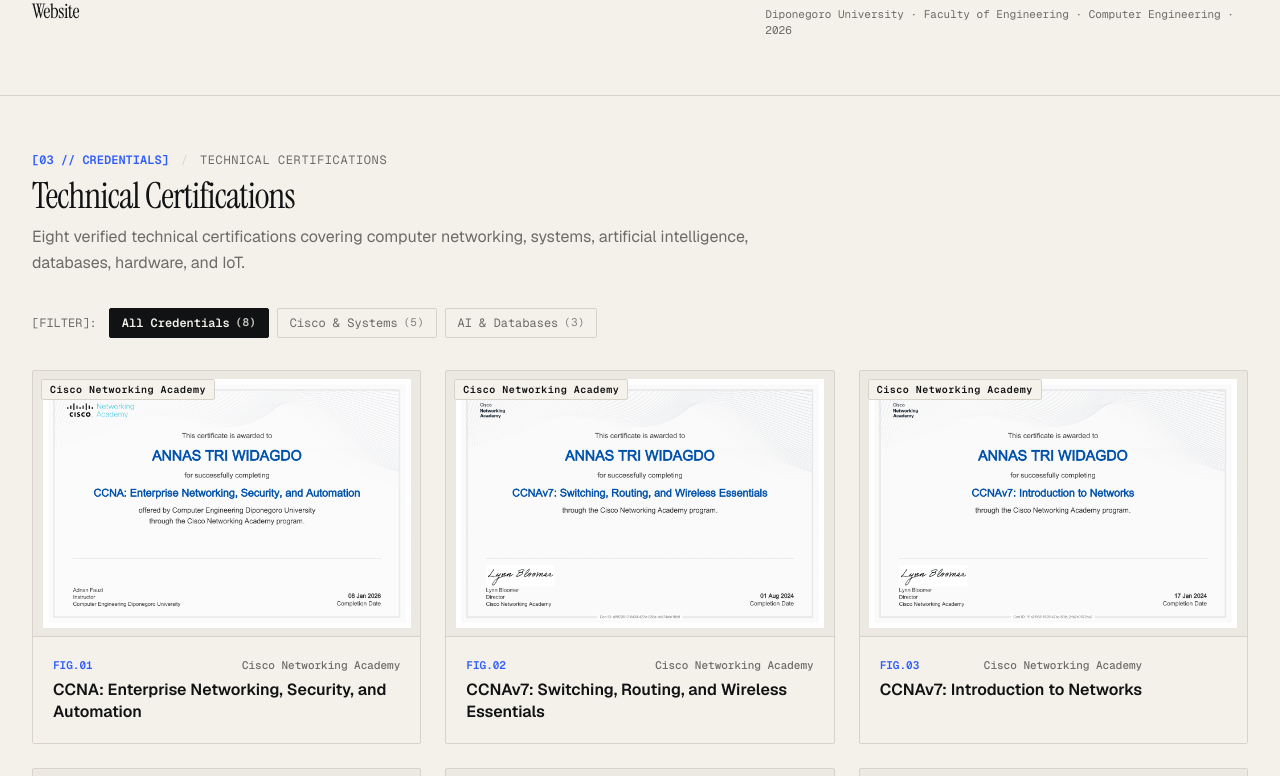
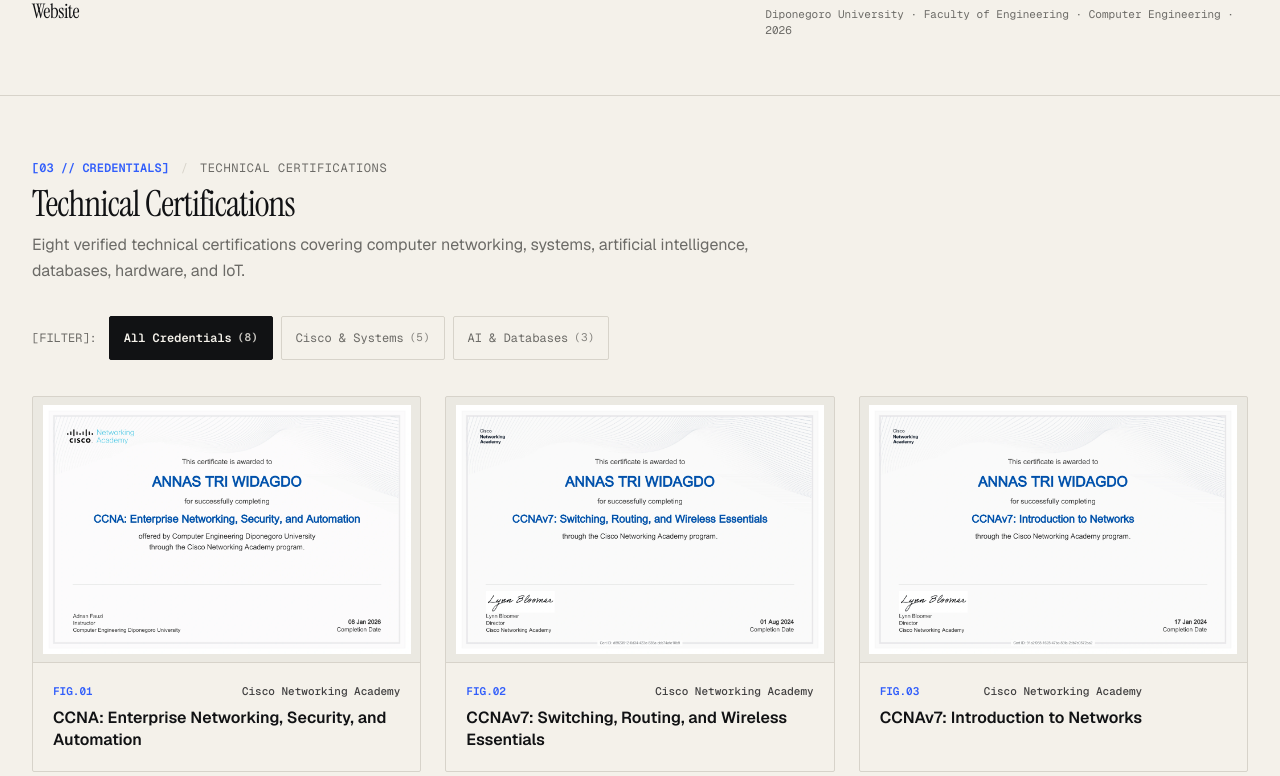
Before and after one commit to annastriw/annas-portfolio, a Next.js app: page /en/about in a window 1280 px wide. Shown: the part 1304-2080 px from the top of the page. Built offline with nearby package versions, Linux system fonts and the light colour scheme.

Commit message:
feat(about): implement credentials archive and accessible preview (REV-33)

```diff
--- a/src/components/about/about-certificates.tsx
+++ b/src/components/about/about-certificates.tsx
@@ -3,15 +3,19 @@
 import { useState, useMemo, useEffect, useRef } from "react";
 import Image from "next/image";
 import type { Locale } from "@/lib/i18n/config";
-import type { CertificateData } from "@/content/about/about-data";
-import { certificatesData } from "@/content/about/about-data";
+import type { CertificateData, CredentialFilter } from "@/content/about/about-data";
+import {
+  certificatesData,
+  credentialFilters,
+  credentialSectionCopy,
+} from "@/content/about/about-data";
 import { ScrollReveal } from "@/components/ui/scroll-reveal";
 
 interface AboutCertificatesProps {
   locale: Locale;
 }
 
-type CertFilterCategory = "all" | "cisco-systems" | "ai-databases";
+type CertFilterCategory = CredentialFilter["key"];
 
 export function AboutCertificates({ locale }: AboutCertificatesProps) {
   const [selectedCategory, setSelectedCategory] =
@@ -23,22 +27,18 @@
   const modalContentRef = useRef<HTMLDivElement>(null);
 
   const isId = locale === "id";
+  const copy = credentialSectionCopy;
 
-  const categories: { key: CertFilterCategory; label: { en: string; id: string } }[] =
-    [
-      {
-        key: "all",
-        label: { en: "All Credentials", id: "Semua Sertifikasi" },
-      },
-      {
-        key: "cisco-systems",
-        label: { en: "Cisco & Systems", id: "Cisco & Sistem" },
-      },
-      {
-        key: "ai-databases",
-        label: { en: "AI & Databases", id: "AI & Basis Data" },
-      },
-    ];
+  // Derive filter counts dynamically from authoritative data
+  const filterOptions = useMemo(() => {
+    return credentialFilters.map((f) => ({
+      ...f,
+      count:
+        f.key === "all"
+          ? certificatesData.length
+          : certificatesData.filter((c) => c.category === f.key).length,
+    }));
+  }, []);
 
   const filteredCertificates = useMemo(() => {
     if (selectedCategory === "all") return certificatesData;
@@ -99,21 +99,10 @@
     };
   }, [activeCertificate]);
 
-  const copy = {
-    tag: isId ? "[03 // SERTIFIKASI]" : "[03 // CREDENTIALS]",
-    subtag: isId ? "SERTIFIKASI TEKNIS" : "TECHNICAL CERTIFICATIONS",
-    title: isId ? "Sertifikasi Teknis" : "Technical Certifications",
-    subtitle: isId
-      ? "Delapan sertifikasi teknis terverifikasi di bidang jaringan komputer, sistem, kecerdasan buatan, basis data, hardware, dan IoT."
-      : "Eight verified technical certifications covering computer networking, systems, artificial intelligence, databases, hardware, and IoT.",
-    filterLabel: "[FILTER]:",
-    inspectText: isId ? "Lihat Kredensial" : "Inspect Credential",
-  };
-
   return (
     <section
-      className="about-certificates-section py-8 sm:py-12 md:py-14"
-      aria-label={copy.title}
+      className="about-certificates-section py-8 sm:py-12 md:py-16"
+      aria-label={copy.title[locale]}
     >
       <div className="max-w-7xl mx-auto px-4 sm:px-6 lg:px-8 flex flex-col gap-6 sm:gap-8">
         {/* Section Header */}
@@ -122,36 +111,35 @@
           className="flex flex-col gap-2 max-w-3xl"
         >
           <div className="section-header-meta flex items-center gap-3 font-mono text-xs text-(--color-muted)">
-            <span className="font-semibold text-(--color-accent)">{copy.tag}</span>
+            <span className="font-semibold text-(--color-accent)">
+              {isId ? "[03 // SERTIFIKASI]" : "[03 // CREDENTIALS]"}
+            </span>
             <span className="text-(--color-border)" aria-hidden="true">
               /
             </span>
-            <span className="uppercase tracking-wider">{copy.subtag}</span>
+            <span className="uppercase tracking-wider">{copy.subtag[locale]}</span>
           </div>
 
           <h2 className="section-title font-serif text-3xl sm:text-4xl text-(--color-foreground) font-normal m-0 tracking-tight">
-            {copy.title}
+            {copy.title[locale]}
           </h2>
 
           <p className="section-subtitle text-sm sm:text-base text-(--color-muted) leading-relaxed m-0">
-            {copy.subtitle}
+            {copy.summary[locale]}
           </p>
         </ScrollReveal>
 
         {/* Category Filter Controls */}
         <div
-          className="flex flex-wrap items-center gap-3 font-mono text-xs"
+          className="flex items-center gap-3 font-mono text-xs overflow-x-auto pb-1 max-w-full"
           role="group"
-          aria-label={isId ? "Filter sertifikasi" : "Filter credentials"}
+          aria-label={copy.accessibility.filterLabel[locale]}
         >
-          <span className="text-(--color-muted)">{copy.filterLabel}</span>
-          <div className="flex flex-wrap gap-2">
-            {categories.map((cat) => {
-              const count =
-                cat.key === "all"
-                  ? certificatesData.length
-                  : certificatesData.filter((c) => c.category === cat.key).length;
-
+          <span className="text-(--color-muted) shrink-0 select-none">
+            [FILTER]:
+          </span>
+          <div className="flex flex-nowrap sm:flex-wrap gap-2 shrink-0">
+            {filterOptions.map((cat) => {
               const isSelected = selectedCategory === cat.key;
 
               return (
@@ -160,24 +148,29 @@
                   type="button"
                   onClick={() => setSelectedCategory(cat.key)}
                   aria-pressed={isSelected}
-                  className={`inline-flex items-center gap-1.5 px-3 py-1.5 border font-mono text-xs rounded-[2px] transition-all duration-200 cursor-pointer ${
+                  className={`inline-flex items-center gap-1.5 min-h-[44px] px-3.5 py-2 border font-mono text-xs rounded-[2px] transition-colors duration-150 cursor-pointer focus-visible:outline-2 focus-visible:outline-(--color-accent) focus-visible:outline-offset-2 ${
                     isSelected
                       ? "border-(--color-foreground) bg-(--color-foreground) text-(--color-background) font-semibold"
                       : "border-(--color-border) bg-(--color-background) text-(--color-muted) hover:text-(--color-foreground) hover:border-(--color-foreground)"
                   }`}
                 >
                   <span>{cat.label[locale]}</span>
-                  <span className="text-[11px] opacity-80">({count})</span>
+                  <span className="text-[11px] opacity-80">({cat.count})</span>
                 </button>
               );
             })}
           </div>
         </div>
 
-        {/* Certificate Cards Grid */}
-        <div className="grid grid-cols-1 md:grid-cols-2 lg:grid-cols-3 gap-5 sm:gap-6">
-          {filteredCertificates.map((cert, idx) => {
-            const figureNum = String(idx + 1).padStart(2, "0");
+        {/* Technical Editorial Archive Grid */}
+        <div className="grid grid-cols-1 md:grid-cols-2 xl:grid-cols-3 gap-5 sm:gap-6">
+          {filteredCertificates.map((cert) => {
+            const masterIndex = certificatesData.findIndex(
+              (c) => c.id === cert.id,
+            );
+            const figureNum = String(
+              masterIndex >= 0 ? masterIndex + 1 : 1,
+            ).padStart(2, "0");
 
             return (
               <article
@@ -190,44 +183,49 @@
                     activeTriggerRef.current = e.currentTarget;
                     setActiveCertificate(cert);
                   }}
-                  aria-label={isId ? `Lihat sertifikat ${cert.title[locale]}` : `View certificate ${cert.title[locale]}`}
-                  className="flex flex-col w-full h-full text-left p-0 border-0 bg-transparent cursor-pointer group"
+                  aria-label={
+                    isId
+                      ? `Lihat sertifikat ${cert.title[locale]}`
+                      : `Inspect certificate: ${cert.title[locale]}`
+                  }
+                  className="flex flex-col w-full h-full text-left p-0 border-0 bg-transparent cursor-pointer group focus-visible:outline-2 focus-visible:outline-(--color-accent) focus-visible:outline-offset-2"
                 >
-                  {/* Image Preview */}
-                  <div className="relative w-full aspect-[16/11] bg-(--color-surface-subtle) border-b border-(--color-border) overflow-hidden">
+                  {/* Document Evidence Thumbnail */}
+                  <div className="relative w-full aspect-[16/11] bg-(--color-surface-subtle) border-b border-(--color-border) overflow-hidden flex items-center justify-center">
                     <Image
                       src={cert.assetPath}
-                      alt={cert.title[locale]}
+                      alt={
+                        isId
+                          ? `Sertifikat ${cert.title[locale]} - ${cert.issuer}`
+                          : `Certificate for ${cert.title[locale]} issued by ${cert.issuer}`
+                      }
                       width={600}
                       height={420}
-                      sizes="(max-width: 640px) 100vw, (max-width: 1024px) 50vw, 380px"
+                      sizes="(max-width: 640px) 100vw, (max-width: 1024px) 50vw, 33vw"
                       className="object-contain w-full h-full p-2 transition-transform duration-300 group-hover:scale-[1.02]"
                       loading="lazy"
                     />
 
-                    {/* Hover Zoom Overlay */}
-                    <div className="absolute inset-0 bg-(--color-foreground)/75 opacity-0 group-hover:opacity-100 group-focus-visible:opacity-100 transition-opacity duration-200 flex flex-col items-center justify-center gap-1 text-(--color-background)">
+                    {/* Subtle Hover Inspection Overlay */}
+                    <div className="absolute inset-0 bg-(--color-foreground)/75 opacity-0 group-hover:opacity-100 group-focus-visible:opacity-100 transition-opacity duration-200 flex flex-col items-center justify-center gap-1.5 text-(--color-background)">
                       <span className="text-xl leading-none" aria-hidden="true">
                         ⊕
                       </span>
                       <span className="font-mono text-xs font-semibold uppercase tracking-wider">
-                        {copy.inspectText}
+                        {isId ? "Lihat Sertifikat" : "Inspect Certificate"}
                       </span>
-                    </div>
-
-                    {/* Issuer Floating Badge */}
-                    <div className="absolute top-2 left-2 px-2 py-0.5 bg-(--color-background)/90 border border-(--color-border) text-(--color-foreground) font-mono text-[10px] font-semibold tracking-wider rounded-[2px] backdrop-blur-xs">
-                      <span>{cert.badge}</span>
                     </div>
                   </div>
 
-                  {/* Card Body (Simplified: FIG, Issuer, Title) */}
-                  <div className="p-4 sm:p-5 flex flex-col gap-1.5 flex-grow">
+                  {/* Card Body: Figure Number, Neutral Issuer, Official Title */}
+                  <div className="p-4 sm:p-5 flex flex-col gap-2 flex-grow">
                     <div className="flex justify-between items-center font-mono text-[11px] text-(--color-muted)">
                       <span className="text-(--color-accent) font-semibold">
                         FIG.{figureNum}
                       </span>
-                      <span className="font-medium">{cert.issuer}</span>
+                      <span className="font-medium text-(--color-foreground)/80">
+                        {cert.issuer}
+                      </span>
                     </div>
 
                     <h3 className="font-sans text-sm sm:text-base font-semibold text-(--color-foreground) leading-snug m-0">
@@ -241,13 +239,13 @@
         </div>
       </div>
 
-      {/* Fullscreen Lightbox Modal */}
+      {/* Accessible Document Preview Modal */}
       {activeCertificate && (
         <div
           className="cert-modal-backdrop"
           role="dialog"
           aria-modal="true"
-          aria-label={activeCertificate.title[locale]}
+          aria-labelledby={`cert-dialog-heading-${activeCertificate.id}`}
           onClick={handleCloseModal}
         >
           <div
@@ -257,15 +255,15 @@
           >
             <div className="cert-modal-header">
               <div className="cert-modal-title-group">
-                <span className="cert-modal-badge">
-                  {activeCertificate.badge}
+                <span className="cert-modal-badge font-mono text-xs font-semibold text-(--color-accent) uppercase tracking-wider">
+                  {activeCertificate.issuer}
                 </span>
-                <h3 className="cert-modal-heading">
+                <h3
+                  id={`cert-dialog-heading-${activeCertificate.id}`}
+                  className="cert-modal-heading font-serif text-xl sm:text-2xl text-(--color-foreground) font-normal m-0 tracking-tight"
+                >
                   {activeCertificate.title[locale]}
                 </h3>
-                <p className="cert-modal-issuer">
-                  {activeCertificate.issuer}
-                </p>
               </div>
 
               <button
@@ -273,7 +271,7 @@
                 type="button"
                 className="cert-modal-close"
                 onClick={handleCloseModal}
-                aria-label={isId ? "Tutup pratinjau sertifikat" : "Close certificate preview"}
+                aria-label={copy.accessibility.closeLabel[locale]}
               >
                 ✕
               </button>
@@ -282,7 +280,11 @@
             <div className="cert-modal-image-wrapper">
               <Image
                 src={activeCertificate.assetPath}
-                alt={activeCertificate.title[locale]}
+                alt={
+                  isId
+                    ? `Sertifikat ${activeCertificate.title[locale]} - ${activeCertificate.issuer}`
+                    : `Certificate for ${activeCertificate.title[locale]} issued by ${activeCertificate.issuer}`
+                }
                 width={1600}
                 height={1100}
                 sizes="(max-width: 1200px) 100vw, 1200px"
--- a/src/content/about/about-data.ts
+++ b/src/content/about/about-data.ts
@@ -334,17 +334,17 @@
   {
     key: "all",
     label: { en: "All Credentials", id: "Semua Sertifikasi" },
-    count: 8,
+    count: certificatesData.length,
   },
   {
     key: "cisco-systems",
     label: { en: "Cisco & Systems", id: "Cisco & Sistem" },
-    count: 5,
+    count: certificatesData.filter((c) => c.category === "cisco-systems").length,
   },
   {
     key: "ai-databases",
     label: { en: "AI & Databases", id: "AI & Basis Data" },
-    count: 3,
+    count: certificatesData.filter((c) => c.category === "ai-databases").length,
   },
 ];
 
```
Also changed, not shown: 1 other file (tests, documents, lock files or other folders).
